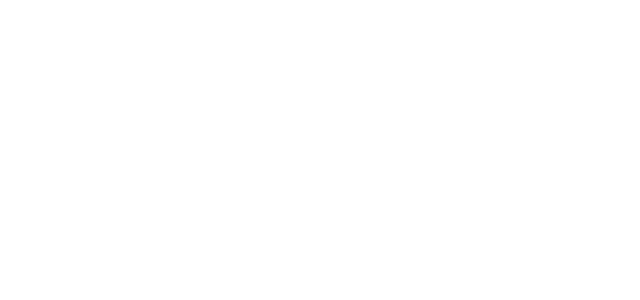
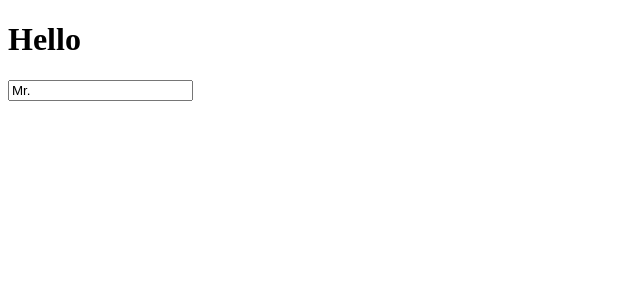
Before and after one commit to geonhwiii/JSX, a React (Create React App) app in the folder nooks/: page / in a window 1280 px wide. Shown: the top 300 px of the page, without its empty margins (0-640 px from the left). Built offline with nearby package versions, Linux system fonts and the light colour scheme.

Commit message:
useInput complete

```diff
--- a/nooks/src/App.js
+++ b/nooks/src/App.js
@@ -1,10 +1,14 @@
 import React from 'react';
 import './App.css';
+import { useInput } from './components/useInput';
 
-function App() {
+const App = () => {
+  const maxLen = value => !value.includes('@');
+  const name = useInput("Mr.", maxLen)
   return (
     <>
-
+      <h1>Hello</h1>
+      <input type="text" placeholder="Name" {...name}/>
     </>
   );
 }
--- a/nooks/src/components/useInput.jsx
+++ b/nooks/src/components/useInput.jsx
@@ -1,5 +1,16 @@
 import { useState } from 'react';
 
-export const useInput = (initialValue) => {
-  const [value, setValue] = useState(initialValue)
-}
+export const useInput = (initialValue, validator) => {
+  const [value, setValue] = useState(initialValue);
+  const onChange = e => {
+    const { target: { value } } = e;
+    let willUpdate = true;
+    if (typeof validator === "function") {
+      willUpdate = validator(value);
+    }
+    if (willUpdate) {
+      setValue(value);
+    }
+  };
+  return { value, onChange };
+};
```
